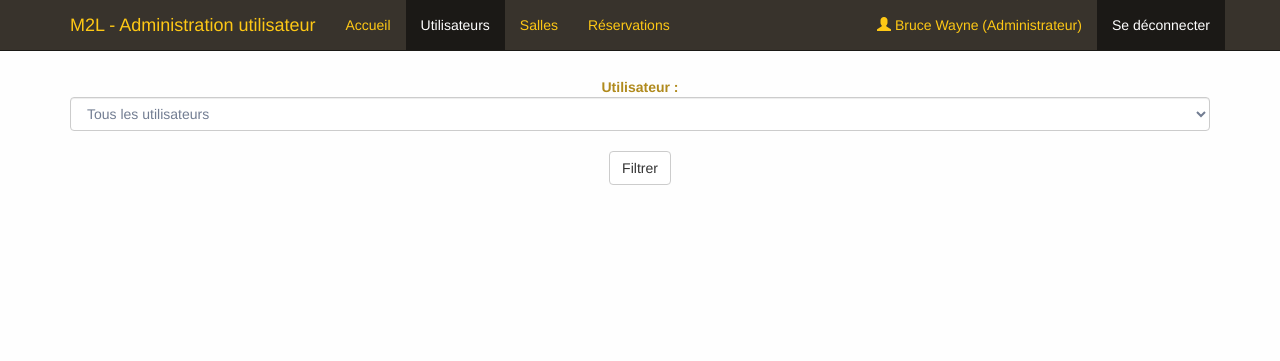
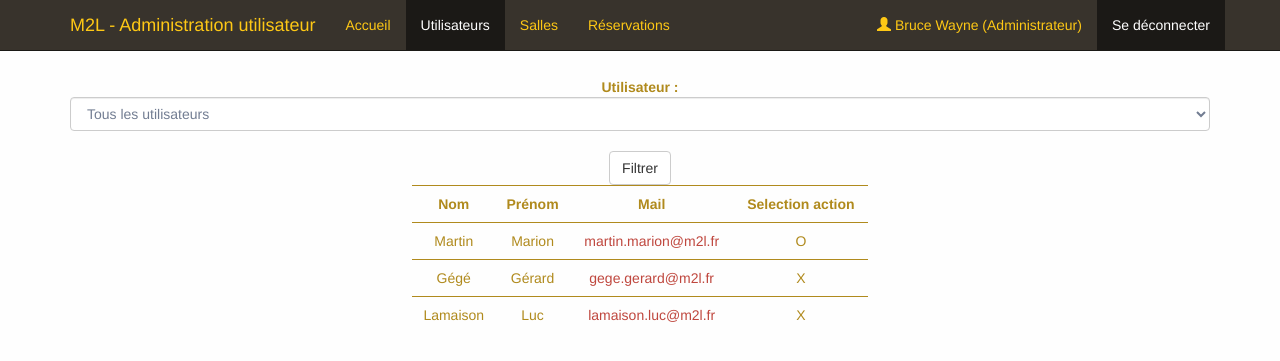
Before and after one commit to JoelTroch/SiteM2LResponsive, a PHP site: page /administrateur/utilisateurs.php in a window 1280 px wide. Shown: the top 361 px of the page. Run offline with PHP 8.4, Linux system fonts and the light colour scheme.

Commit message:
Ajout des tableaux dans les pages utilisateurs et salles.Modifications page d'acceuil.

```diff
--- a/administrateur/index.php
+++ b/administrateur/index.php
@@ -43,7 +43,7 @@
 		<div class="container theme-showcase" role="main">
 			<div>
 				<h1>M2L</h1>
-				<p class="lead">Hello World !</p>
+				<p class="lead">Page d'acceuil section administration</p>
 			</div>
 		</div>
 		<script type="text/javascript" src="../js/jquery-1.11.1.js"></script>
--- a/administrateur/utilisateurs.php
+++ b/administrateur/utilisateurs.php
@@ -58,6 +58,32 @@
                         <input type="hidden" name="envoye" value="oui" />
                         <button type="submit" class="btn btn-default">Filtrer</button>
                     </div>
+                    <table class="table form-fix">
+			<tr>
+                            <th>Nom</th>
+                            <th>Prénom</th>
+                            <th>Mail</th>
+                            <th>Selection action</th>
+			</tr>
+			<tr>
+                            <td>Martin</td>
+                            <td>Marion</td>
+                            <td><a href="mailto:martin.marion@m2l.fr">martin.marion@m2l.fr</a></td>
+                            <td>O</td>
+			</tr>
+			<tr>
+                            <td>Gégé</td>
+                            <td>Gérard</td>
+                            <td><a href="mailto:gege.gerard@m2l.fr">gege.gerard@m2l.fr</a></td>
+                            <td>X</td>
+			</tr>
+                        <tr>
+                            <td>Lamaison</td>
+                            <td>Luc</td>
+                            <td><a href="mailto:lamaison.luc@m2l.fr">lamaison.luc@m2l.fr</a></td>
+                            <td>X</td>
+			</tr>
+                    </table>
                 </form>
             </div>
             <script type="text/javascript" src="../js/jquery-1.11.1.js"></script>
```
Also changed, not shown: administrateur/salles.php (+23 -0 lines).
